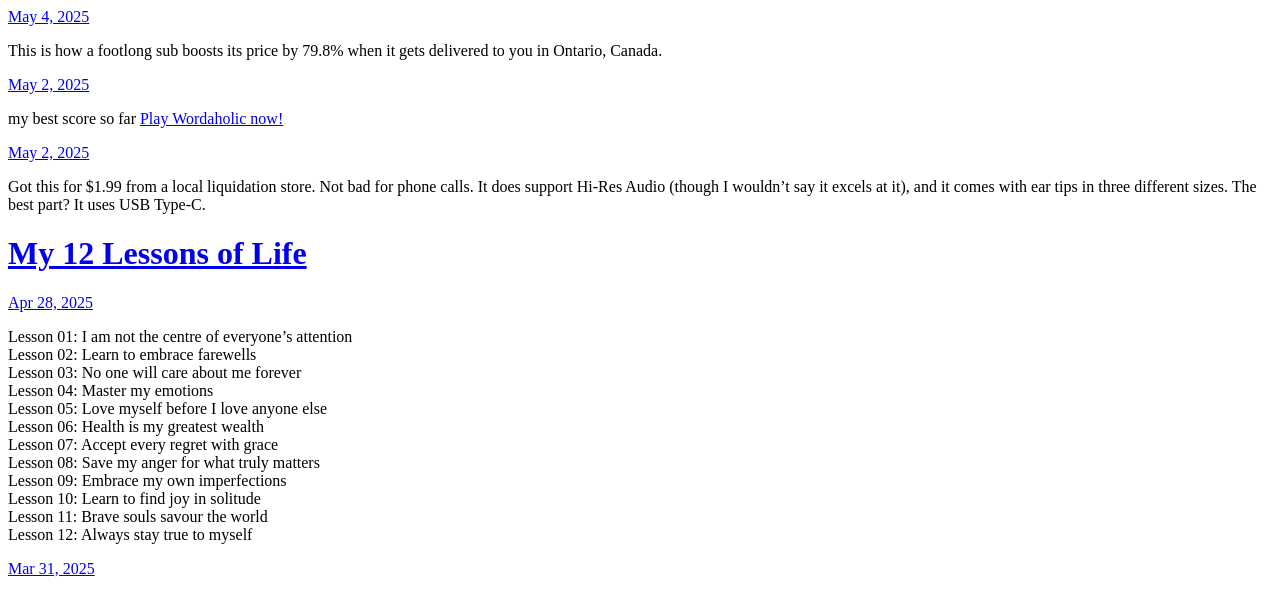
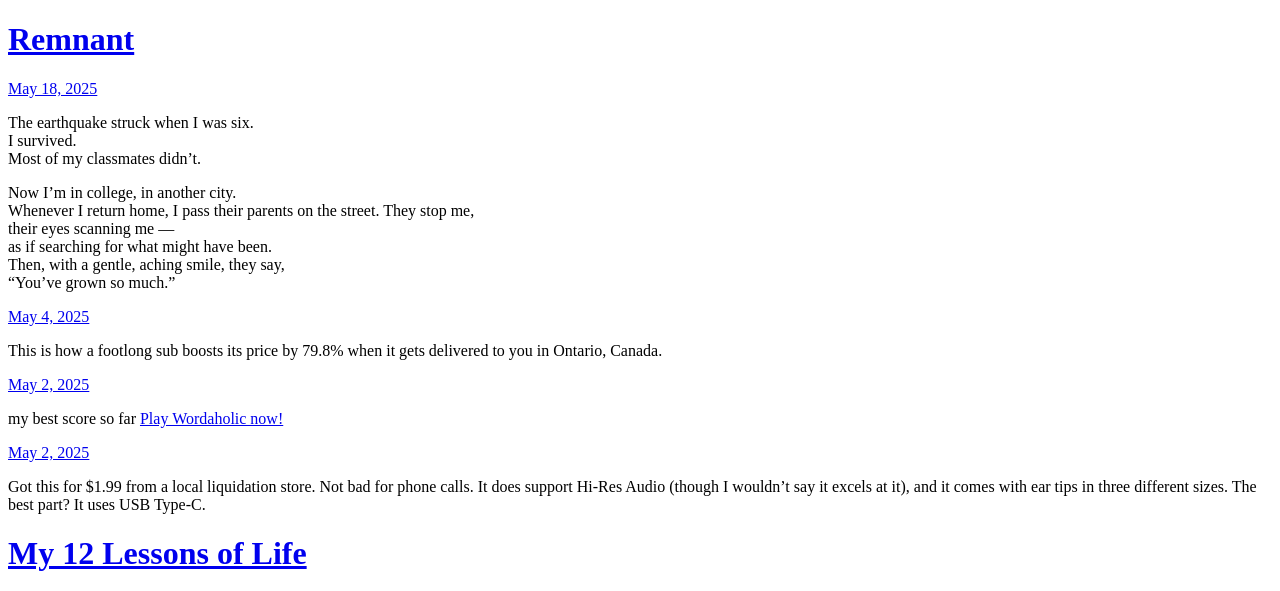
Before and after one commit to jasonshew/shew.micro.blog, a plain HTML site: page index.html in a window 1280 px wide. Shown: the top 591 px of the page. Drawn offline with Linux system fonts and the light colour scheme.

Commit message:
Archiving from Micro.blog.

```diff
--- a/index.html
+++ b/index.html
@@ -21,6 +21,28 @@
 <div class="h-feed">
 
 
+
+	  <div class="h-entry">
+
+			<h1><a href="https://jasonshew.com/2025/05/18/remnant/">Remnant</a></h1>
+
+
+		<a href="https://jasonshew.com/2025/05/18/remnant/" class="u-url"><time class="dt-published" datetime="2025-05-18 01:11:40 -0400">May 18, 2025</time></a>
+
+		<div class="e-content">
+			 <p>The earthquake struck when I was six.<br>
+I survived.<br>
+Most of my classmates didn’t.</p>
+<p>Now I’m in college, in another city.<br>
+Whenever I return home, I pass their parents on the street.
+They stop me,<br>
+their eyes scanning me —<br>
+as if searching for what might have been.<br>
+Then, with a gentle, aching smile, they say,<br>
+“You’ve grown so much.”</p>
+
+		</div>
+	  </div>
 
 	  <div class="h-entry">
 
```
